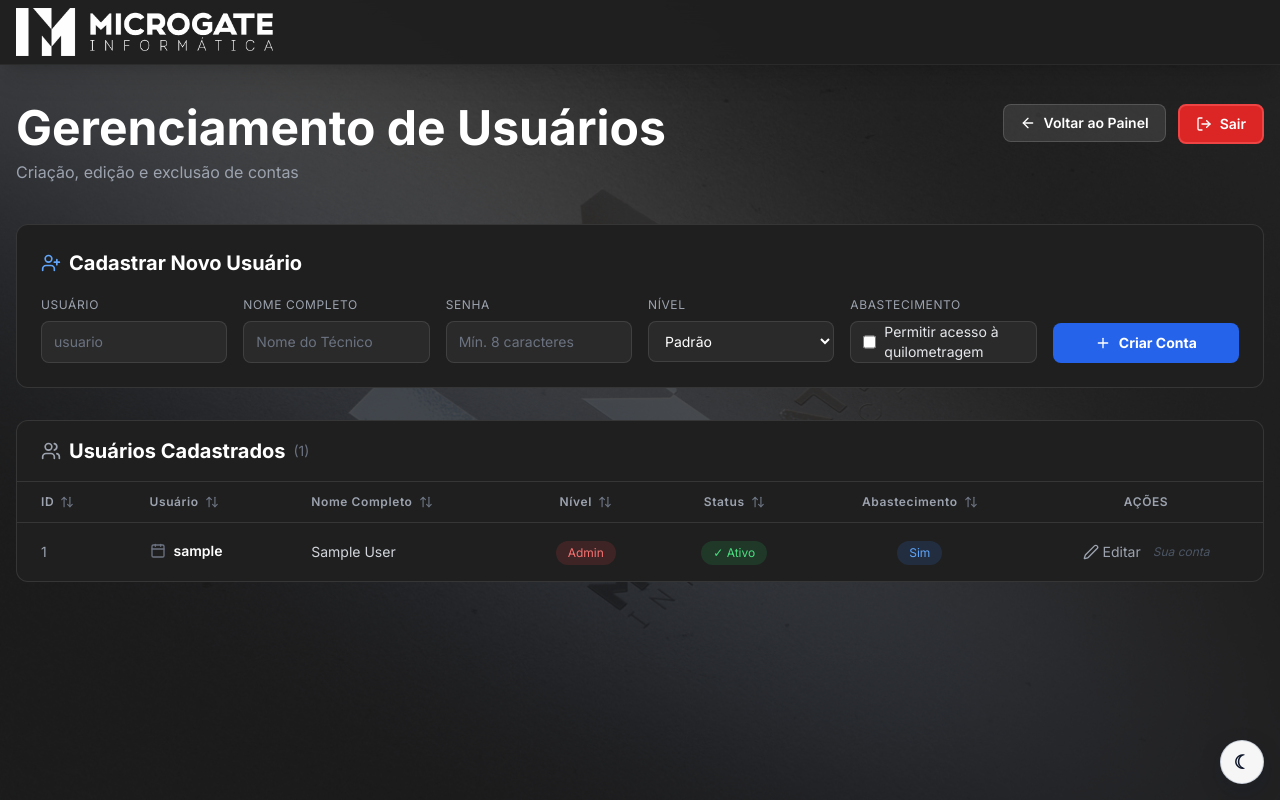
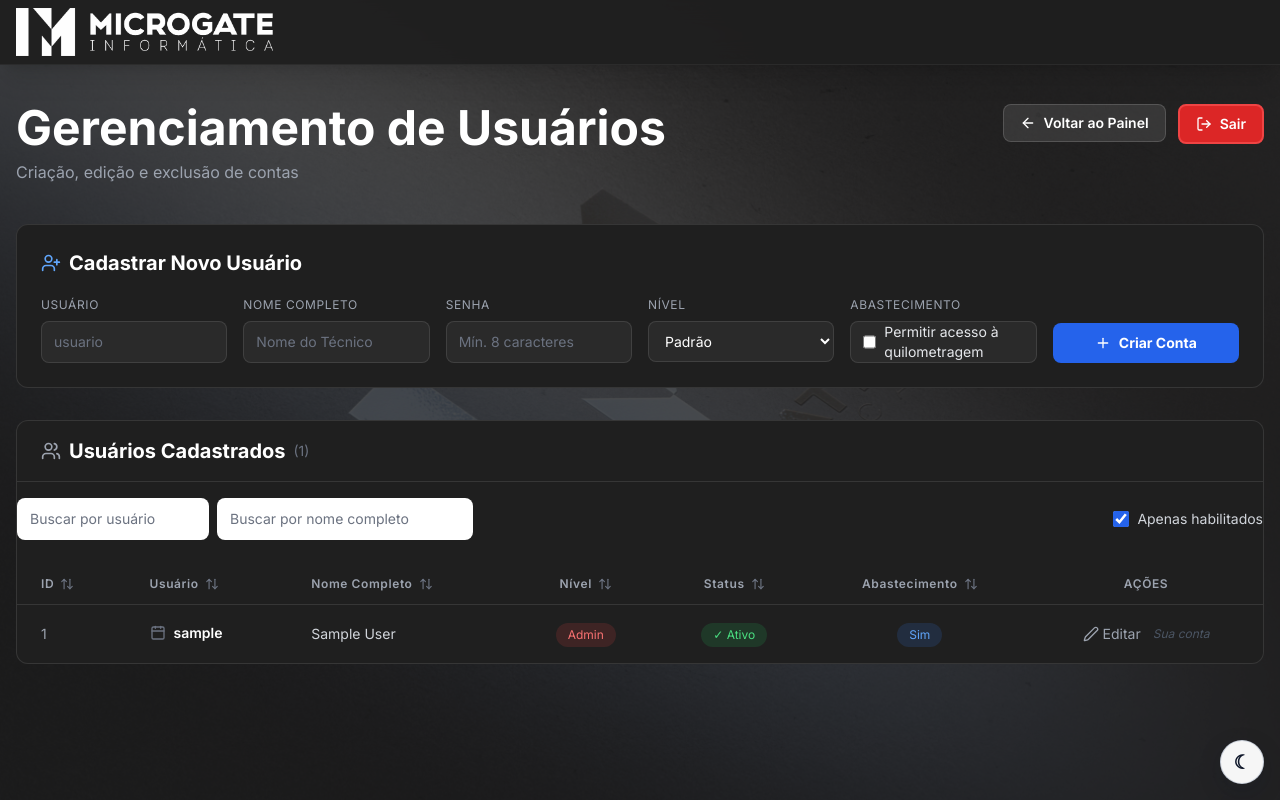
Before and after one commit to laravinicius/microgate_restrito, a PHP site: page /gerenciamento_usuarios.php in a window 1280 px wide. Run offline with PHP 8.4, Linux system fonts and the light colour scheme; the visitor is signed in with stand-in values (Sample User, id 1); data that the repository does not hold is empty; style sheets or scripts are compiled from the project's sources.

Commit message:
Filtro de busca de usuários

```diff
--- a/app/views/pages/gerenciamento_usuarios.php
+++ b/app/views/pages/gerenciamento_usuarios.php
@@ -319,8 +319,23 @@ foreach ($resetRequests as $r) {
                             <h2 class="text-xl font-bold text-white flex items-center gap-2">
                                 <i data-lucide="users" class="w-5 h-5 text-gray-400"></i>
                                 Usuários Cadastrados
-                                <span class="text-gray-500 font-normal text-sm">(<?= count($usuarios) ?>)</span>
+                                <span id="usersCount" class="text-gray-500 font-normal text-sm">(<?= count($usuarios) ?>)</span>
                             </h2>
+                        </div>
+                        <!-- Barra de filtros: usuário, nome completo e checkbox para apenas habilitados -->
+                        <div class="mt-4 mb-6 flex flex-col md:flex-row md:items-center md:justify-between gap-3">
+                            <div class="flex items-center gap-2 w-full md:w-auto">
+                                <input id="filterUsername" type="search" placeholder="Buscar por usuário"
+                                    class="w-full md:w-48 bg-white/3 border border-white/10 rounded-lg px-3 py-2.5 placeholder-gray-500 focus:ring-2 focus:ring-gray-500 focus:border-transparent outline-none text-sm text-white">
+
+                                <input id="filterFullName" type="search" placeholder="Buscar por nome completo"
+                                    class="w-full md:w-64 bg-white/3 border border-white/10 rounded-lg px-3 py-2.5 placeholder-gray-500 focus:ring-2 focus:ring-gray-500 focus:border-transparent outline-none text-sm text-white">
+                            </div>
+
+                            <label class="flex items-center gap-2 text-sm text-gray-300">
+                                <input id="onlyActiveCheckbox" type="checkbox" class="w-4 h-4 accent-blue-600" checked>
+                                <span>Apenas habilitados</span>
+                            </label>
                         </div>
                         <div class="overflow-x-auto">
                             <table class="w-full">
@@ -612,6 +627,51 @@ foreach ($resetRequests as $r) {
 
         window.sortUsersBy = sortUsersBy;
 
+        // Filtragem client-side por usuário, nome completo e status (apenas habilitados)
+        function filterUsers() {
+            const tbody = document.querySelector('[data-users-table-body]');
+            if (!tbody) return;
+
+            const rows = Array.from(tbody.querySelectorAll('tr'));
+            const uterm = (document.getElementById('filterUsername')?.value || '').toString().trim().toLowerCase();
+            const fterm = (document.getElementById('filterFullName')?.value || '').toString().trim().toLowerCase();
+            const onlyActive = !!document.getElementById('onlyActiveCheckbox')?.checked;
+
+            let visible = 0;
+            rows.forEach((row) => {
+                const rUser = (row.getAttribute('data-sort-username') || '').toString().toLowerCase();
+                const rFull = (row.getAttribute('data-sort-full_name') || '').toString().toLowerCase();
+                const rStatus = Number(row.getAttribute('data-sort-status') || 1);
+
+                const matchUser = uterm === '' || rUser.includes(uterm);
+                const matchFull = fterm === '' || rFull.includes(fterm);
+                const matchStatus = !onlyActive || rStatus === 1;
+
+                if (matchUser && matchFull && matchStatus) {
+                    row.style.display = '';
+                    visible++;
+                } else {
+                    row.style.display = 'none';
+                }
+            });
+
+            const countEl = document.getElementById('usersCount');
+            if (countEl) countEl.textContent = '(' + visible + ')';
+        }
+
+        function initUserFilters() {
+            const fUser = document.getElementById('filterUsername');
+            const fFull = document.getElementById('filterFullName');
+            const onlyActive = document.getElementById('onlyActiveCheckbox');
+
+            if (fUser) fUser.addEventListener('input', filterUsers);
+            if (fFull) fFull.addEventListener('input', filterUsers);
+            if (onlyActive) onlyActive.addEventListener('change', filterUsers);
+
+            // Aplica filtro inicial para respeitar o checkbox marcado por padrão
+            filterUsers();
+        }
+
         function openEditModal(userId, username, fullName, isAdmin, allowFuel) {
             document.getElementById('editUserId').value  = userId;
             document.getElementById('editUsername').value = username;
@@ -664,6 +724,9 @@ foreach ($resetRequests as $r) {
                 });
             });
 
+            // Inicializa filtros de usuário
+            initUserFilters();
+
             document.addEventListener('keydown', function (e) {
                 if (e.key === 'Escape') {
                     closeAgendaModal();
```
